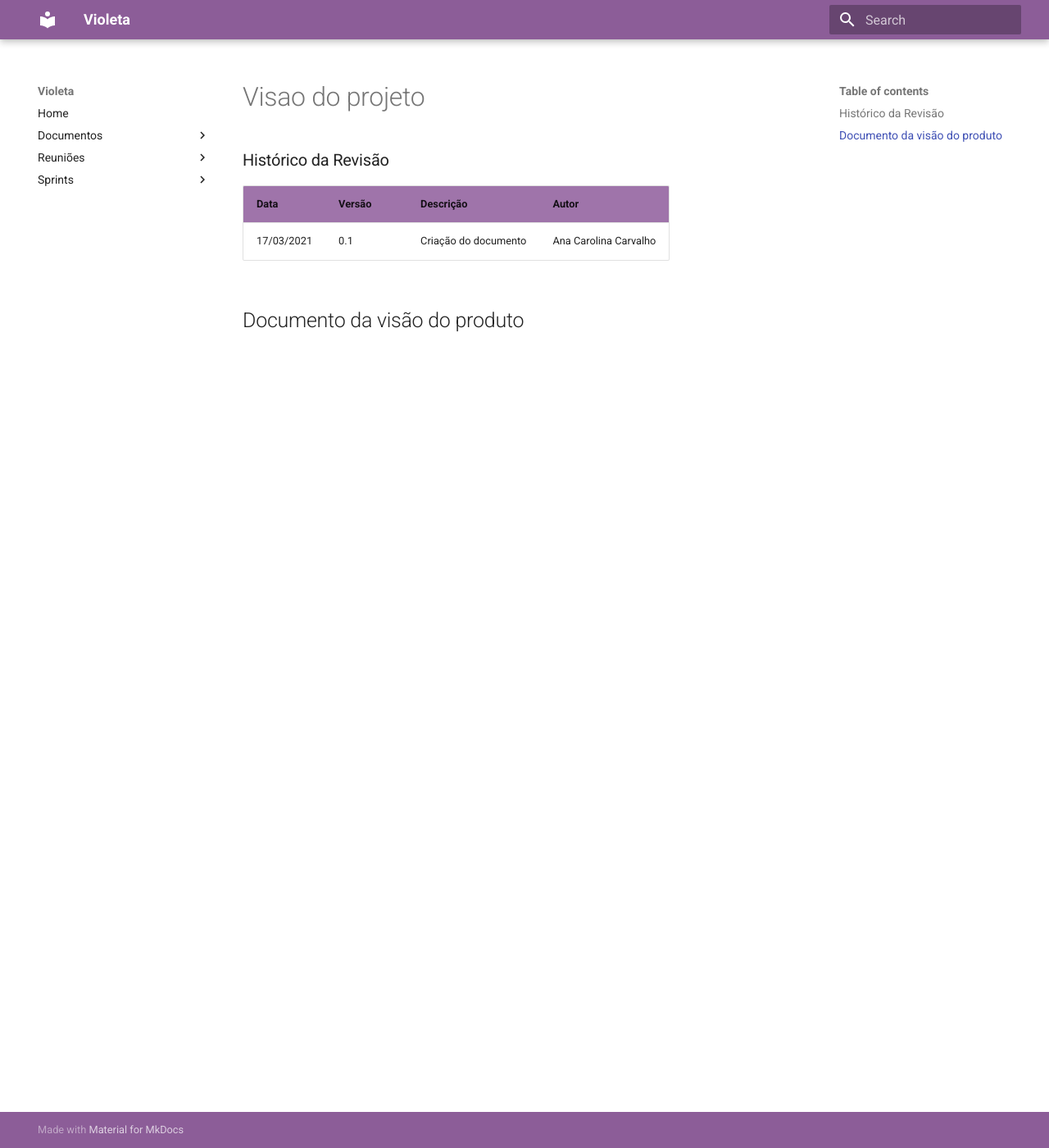
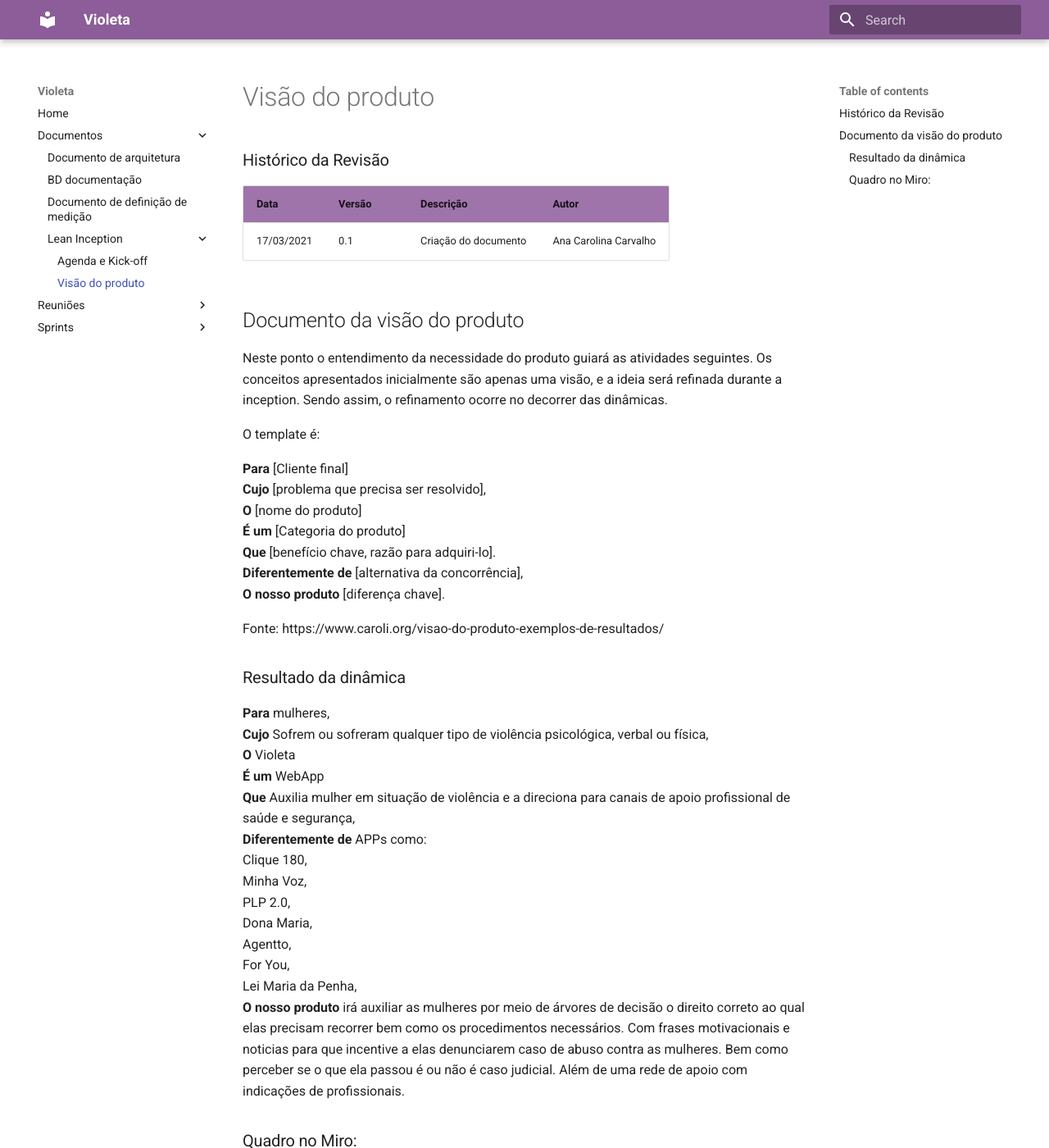
Before and after one commit to fga-eps-mds/2020.2-Violeta-Documentacao, an MkDocs documentation site: the page built from docs/Gerencia/documentacao/Lean-inception/visao_do_projeto.md, in a window 1280 px wide and 1400 px high. Shown: the whole window at 82% size. Built offline with MkDocs 1.6.1 and Material for MkDocs 9.7.7, drawn with Linux system fonts in a browser that asks for light colours; some of the changed text lies outside the part shown.

Commit message:
Documento de visão do projeto

```diff
--- a/docs/Gerencia/documentacao/Lean-inception/visao_do_projeto.md
+++ b/docs/Gerencia/documentacao/Lean-inception/visao_do_projeto.md
@@ -4,3 +4,40 @@
 | 17/03/2021| 0.1 |Criação do documento | Ana Carolina Carvalho |
 
 ## Documento da visão do produto
+
+Neste ponto o entendimento da necessidade do produto guiará as atividades seguintes. Os conceitos apresentados inicialmente são apenas uma visão, e a ideia será refinada durante a inception.
+Sendo assim, o refinamento ocorre no decorrer das dinâmicas.
+
+O template é:
+
+<b>Para</b> [Cliente final] <br>
+<b>Cujo</b> [problema que precisa ser resolvido],<br>
+<b>O</b> [nome do produto]<br>
+<b>É um</b> [Categoria do produto]<br>
+<b>Que</b> [benefício chave, razão para adquiri-lo].<br>
+<b>Diferentemente de </b>[alternativa da concorrência],<br>
+<b>O nosso produto</b> [diferença chave].</br>
+
+Fonte: https://www.caroli.org/visao-do-produto-exemplos-de-resultados/
+
+### Resultado da dinâmica
+<b>Para</b> mulheres, <br>
+<b>Cujo</b> Sofrem ou sofreram qualquer tipo de violência psicológica, verbal ou física,</br>
+<b>O</b> Violeta<br>
+<b>É um</b> WebApp</br>
+<b>Que</b> Auxilia mulher em situação de violência e a direciona para canais de apoio profissional de saúde e segurança,<br>
+<b>Diferentemente de</b> APPs como:<br>
+Clique 180,<br>
+Minha Voz,<br>
+PLP 2.0,<br>
+Dona Maria,<br>
+Agentto,<br>
+For You,<br>
+Lei Maria da Penha,<br>
+<b>O nosso produto</b> irá auxiliar as mulheres por meio de árvores de decisão o direito correto ao qual elas precisam recorrer bem como os procedimentos necessários. Com frases motivacionais e noticias para que incentive a elas denunciarem caso de abuso contra as mulheres. Bem como perceber se o que ela passou é ou não é caso judicial. Além de uma rede de apoio com indicações de profissionais.
+
+### Quadro no Miro:
+
+![agenda](../../../img/visao_do_produto.png)
+
+O resultado dessa dinâmica substitui o documento de visão tradicional. Isso foi alinhado com o Professor Hilmer no dia 26/02.
--- a/mkdocs.yml
+++ b/mkdocs.yml
@@ -8,7 +8,8 @@
       - "BD documentação": "Projeto/diagrama_de_relacionamento_bd.md"
       - "Documento de definição de medição": "Gerencia/documentacao/metododecontagem.md"
       - Lean Inception:
-        - "Agenda": "Gerencia/documentacao/Lean-inception/agenda.md"
+        - "Agenda e Kick-off": "Gerencia/documentacao/Lean-inception/agenda.md"
+        - "Visão do produto": "Gerencia/documentacao/Lean-inception/visao_do_projeto.md"
     - Reuniões:
         - "Aprensentação do time - 07/02/2021": "Gerencia/Reunião dia 07-02-2021.md"
 
```
Also changed, not shown: docs/img/visao_do_produto.png (added).
